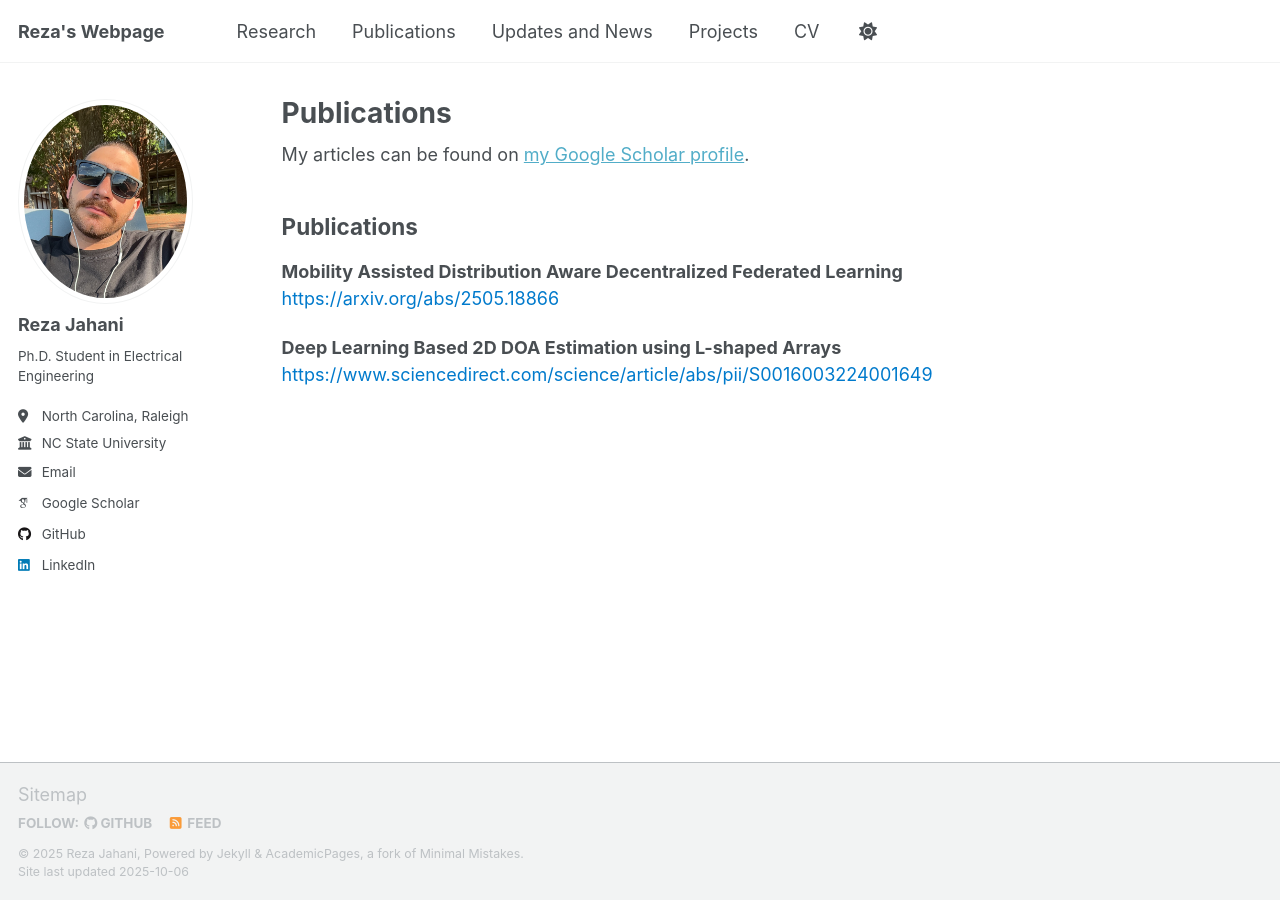
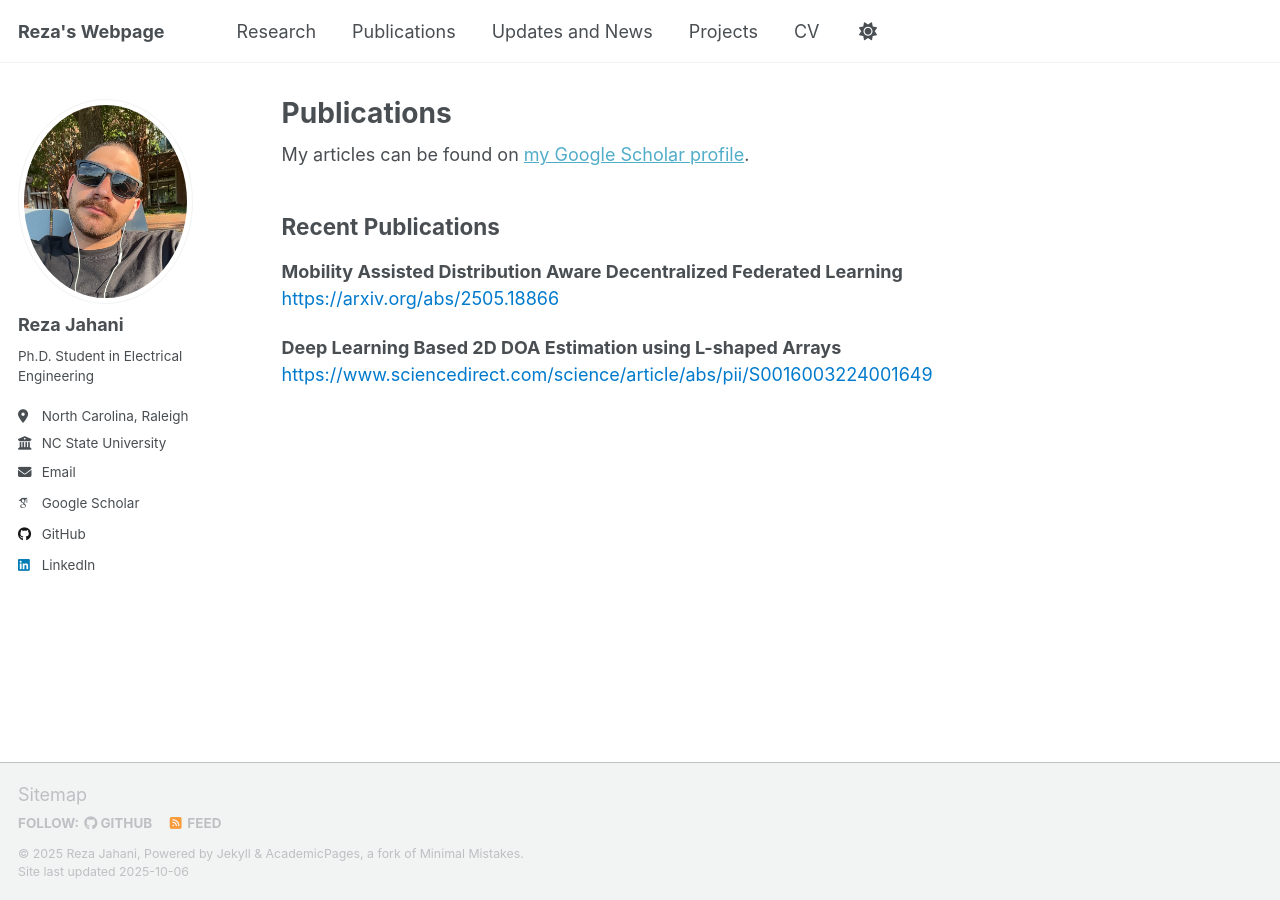
Before and after one commit to RezaJahanii/RezaJahanii.github.io, a Jekyll site: the page built from _pages/publications.html, in a window 1280 px wide. Built offline with Jekyll 4.4.1, drawn with Linux system fonts in a browser that asks for light colours; some web fonts are replaced; a script that is not in the unit is left out.

Commit message:
Update publications.html

```diff
--- a/_pages/publications.html
+++ b/_pages/publications.html
@@ -12,7 +12,7 @@ author_profile: true
 {% include base_path %}
 
 <section id="publications">
-  <h2>Publications</h2>
+  <h2>Recent Publications</h2>
 
   <ul>
     <li>
```
